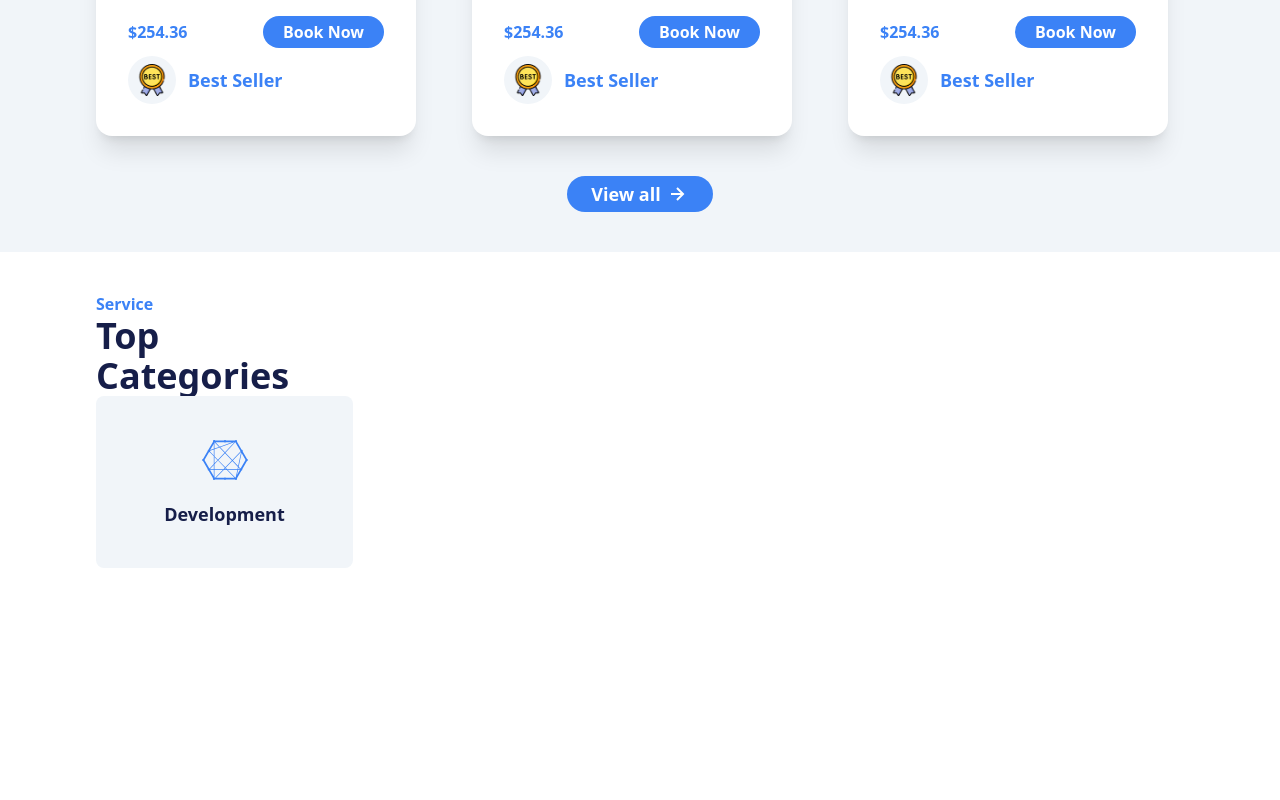
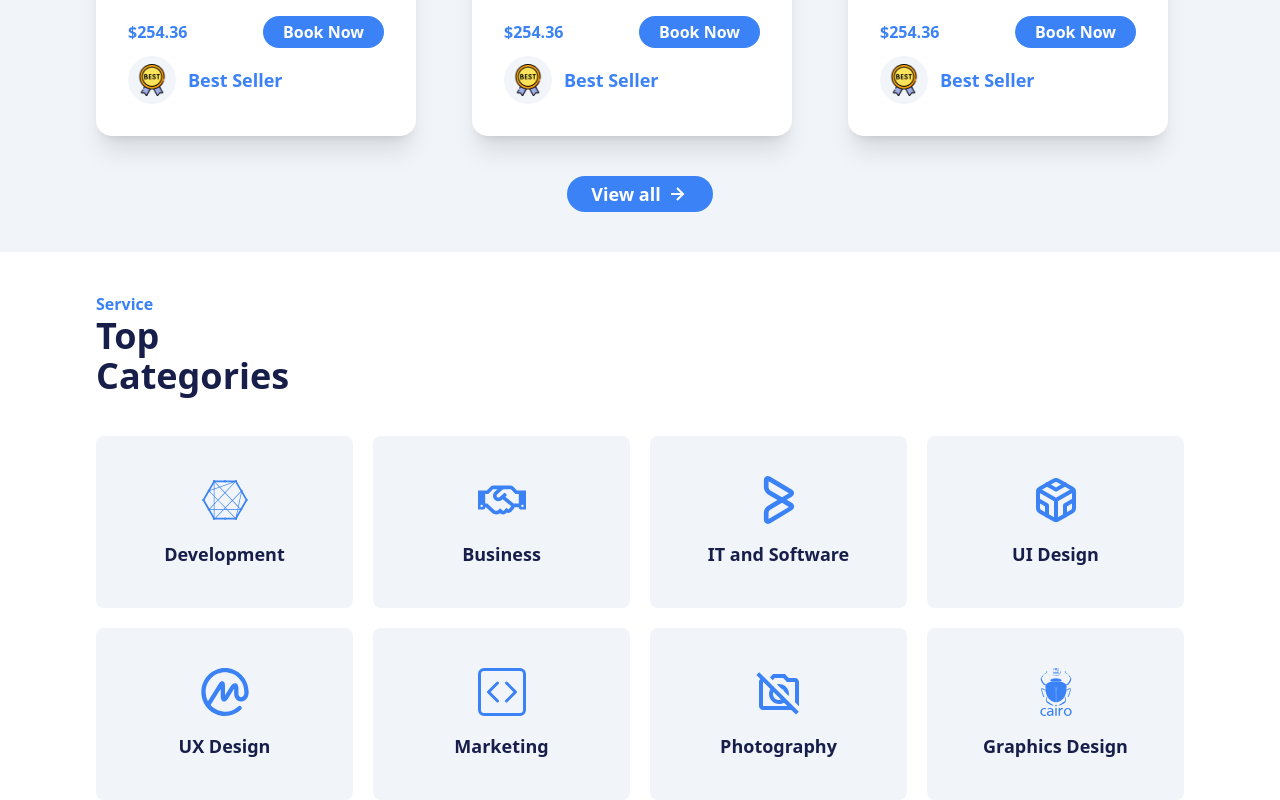
Before and after one commit to A2N426/connected-learning-client, a React (Vite) app: page / in a window 1280 px wide. Shown: the part 2612-3412 px from the top of the page. Before the commit the page ends 3180 px from the top, so only its background shows below. Built offline with nearby package versions, Linux system fonts and the light colour scheme.

Commit message:
Categories done

```diff
--- a/src/components/Categories.jsx
+++ b/src/components/Categories.jsx
@@ -1,8 +1,7 @@
-import { FaConnectdevelop, FaRegHandshake, FaAccusoft } from 'react-icons/fa';
-import { GrCloudSoftware } from 'react-icons/gr';
+import { FaConnectdevelop, FaRegHandshake } from 'react-icons/fa';
 import { FiCodesandbox } from 'react-icons/fi';
 import { BsCodeSquare } from 'react-icons/bs';
-import { SiCoinmarketcap, SiCairographics } from 'react-icons/si';
+import { SiCoinmarketcap, SiCairographics, SiBmcsoftware } from 'react-icons/si';
 import { MdOutlineNoPhotography } from 'react-icons/md';
 import ContainerBox from '../Pages/Shared/Container/ContainerBox';
 import circle1 from "../assets/Ellipse 102.png"
@@ -15,14 +14,77 @@ const Categories = () => {
             <ContainerBox>
                 <p className='text-blue-500 font-semibold'>Service</p>
                 <h1 className='text-4xl font-bold text-[#161E49]'>Top <br /> Categories</h1>
-                <div className='grid grid-cols-1 lg:grid-cols-4 bg-white gap-5'>
+                <div className='grid grid-cols-1 lg:grid-cols-4 bg-white gap-5 mt-10'>
                     <div className='group'>
-                        <div className='bg-slate-100 rounded-lg p-10 text-center relative'>
-                            <FaConnectdevelop className='text-5xl text-blue-500 mx-auto' />
-                            <h1 className='font-bold text-lg text-[#161E49]  mt-4'>Development</h1>
+                        <div className='bg-slate-100 rounded-lg p-10 text-center relative hover:bg-blue-500 '>
+                            <FaConnectdevelop className='text-5xl text-blue-500 mx-auto group-hover:text-white' />
+                            <h1 className='font-bold text-lg text-[#161E49]  mt-4 group-hover:text-white'>Development</h1>
                             <img className='absolute top-5 right-14 invisible group-hover:visible' src={circle1} alt="" />
                             <img className='absolute top-14 right-16 invisible group-hover:visible' src={circle2} alt="" />
-                            <img className='absolute top-20 text-blue-300 right-16 invisible group-hover:visible' src={circle3} alt="" />
+                            <img className='absolute bottom-0 right-0 invisible group-hover:visible' src={circle3} alt="" />
+                        </div>
+                    </div>
+                    <div className='group'>
+                        <div className='bg-slate-100 rounded-lg p-10 text-center relative hover:bg-blue-500 '>
+                            <FaRegHandshake className='text-5xl text-blue-500 mx-auto group-hover:text-white' />
+                            <h1 className='font-bold text-lg text-[#161E49]  mt-4 group-hover:text-white'>Business</h1>
+                            <img className='absolute top-5 right-14 invisible group-hover:visible' src={circle1} alt="" />
+                            <img className='absolute top-14 right-16 invisible group-hover:visible' src={circle2} alt="" />
+                            <img className='absolute bottom-0 right-0 invisible group-hover:visible' src={circle3} alt="" />
+                        </div>
+                    </div>
+                    <div className='group'>
+                        <div className='bg-slate-100 rounded-lg p-10 text-center relative hover:bg-blue-500 '>
+                            <SiBmcsoftware className='text-5xl text-blue-500 mx-auto group-hover:text-white' />
+                            <h1 className='font-bold text-lg text-[#161E49]  mt-4 group-hover:text-white'>IT and Software</h1>
+                            <img className='absolute top-5 right-14 invisible group-hover:visible' src={circle1} alt="" />
+                            <img className='absolute top-14 right-16 invisible group-hover:visible' src={circle2} alt="" />
+                            <img className='absolute bottom-0 right-0 invisible group-hover:visible' src={circle3} alt="" />
+                        </div>
+                    </div>
+                    <div className='group'>
+                        <div className='bg-slate-100 rounded-lg p-10 text-center relative hover:bg-blue-500 '>
+                            <FiCodesandbox className='text-5xl text-blue-500 mx-auto group-hover:text-white' />
+                            <h1 className='font-bold text-lg text-[#161E49]  mt-4 group-hover:text-white'>UI Design</h1>
+                            <img className='absolute top-5 right-14 invisible group-hover:visible' src={circle1} alt="" />
+                            <img className='absolute top-14 right-16 invisible group-hover:visible' src={circle2} alt="" />
+                            <img className='absolute bottom-0 right-0 invisible group-hover:visible' src={circle3} alt="" />
+                        </div>
+                    </div>
+                    <div className='group'>
+                        <div className='bg-slate-100 rounded-lg p-10 text-center relative hover:bg-blue-500 '>
+                            <SiCoinmarketcap className='text-5xl text-blue-500 mx-auto group-hover:text-white' />
+                            <h1 className='font-bold text-lg text-[#161E49]  mt-4 group-hover:text-white'>UX Design</h1>
+                            <img className='absolute top-5 right-14 invisible group-hover:visible' src={circle1} alt="" />
+                            <img className='absolute top-14 right-16 invisible group-hover:visible' src={circle2} alt="" />
+                            <img className='absolute bottom-0 right-0 invisible group-hover:visible' src={circle3} alt="" />
+                        </div>
+                    </div>
+                    <div className='group'>
+                        <div className='bg-slate-100 rounded-lg p-10 text-center relative hover:bg-blue-500 '>
+                            <BsCodeSquare className='text-5xl text-blue-500 mx-auto group-hover:text-white' />
+                            <h1 className='font-bold text-lg text-[#161E49]  mt-4 group-hover:text-white'>Marketing</h1>
+                            <img className='absolute top-5 right-14 invisible group-hover:visible' src={circle1} alt="" />
+                            <img className='absolute top-14 right-16 invisible group-hover:visible' src={circle2} alt="" />
+                            <img className='absolute bottom-0 right-0 invisible group-hover:visible' src={circle3} alt="" />
+                        </div>
+                    </div>
+                    <div className='group'>
+                        <div className='bg-slate-100 rounded-lg p-10 text-center relative hover:bg-blue-500 '>
+                            <MdOutlineNoPhotography className='text-5xl text-blue-500 mx-auto group-hover:text-white' />
+                            <h1 className='font-bold text-lg text-[#161E49]  mt-4 group-hover:text-white'>Photography</h1>
+                            <img className='absolute top-5 right-14 invisible group-hover:visible' src={circle1} alt="" />
+                            <img className='absolute top-14 right-16 invisible group-hover:visible' src={circle2} alt="" />
+                            <img className='absolute bottom-0 right-0 invisible group-hover:visible' src={circle3} alt="" />
+                        </div>
+                    </div>
+                    <div className='group'>
+                        <div className='bg-slate-100 rounded-lg p-10 text-center relative hover:bg-blue-500 '>
+                            <SiCairographics className='text-5xl text-blue-500 mx-auto group-hover:text-white' />
+                            <h1 className='font-bold text-lg text-[#161E49]  mt-4 group-hover:text-white'>Graphics Design</h1>
+                            <img className='absolute top-5 right-14 invisible group-hover:visible' src={circle1} alt="" />
+                            <img className='absolute top-14 right-16 invisible group-hover:visible' src={circle2} alt="" />
+                            <img className='absolute bottom-0 right-0 invisible group-hover:visible' src={circle3} alt="" />
                         </div>
                     </div>
                 </div>
```
